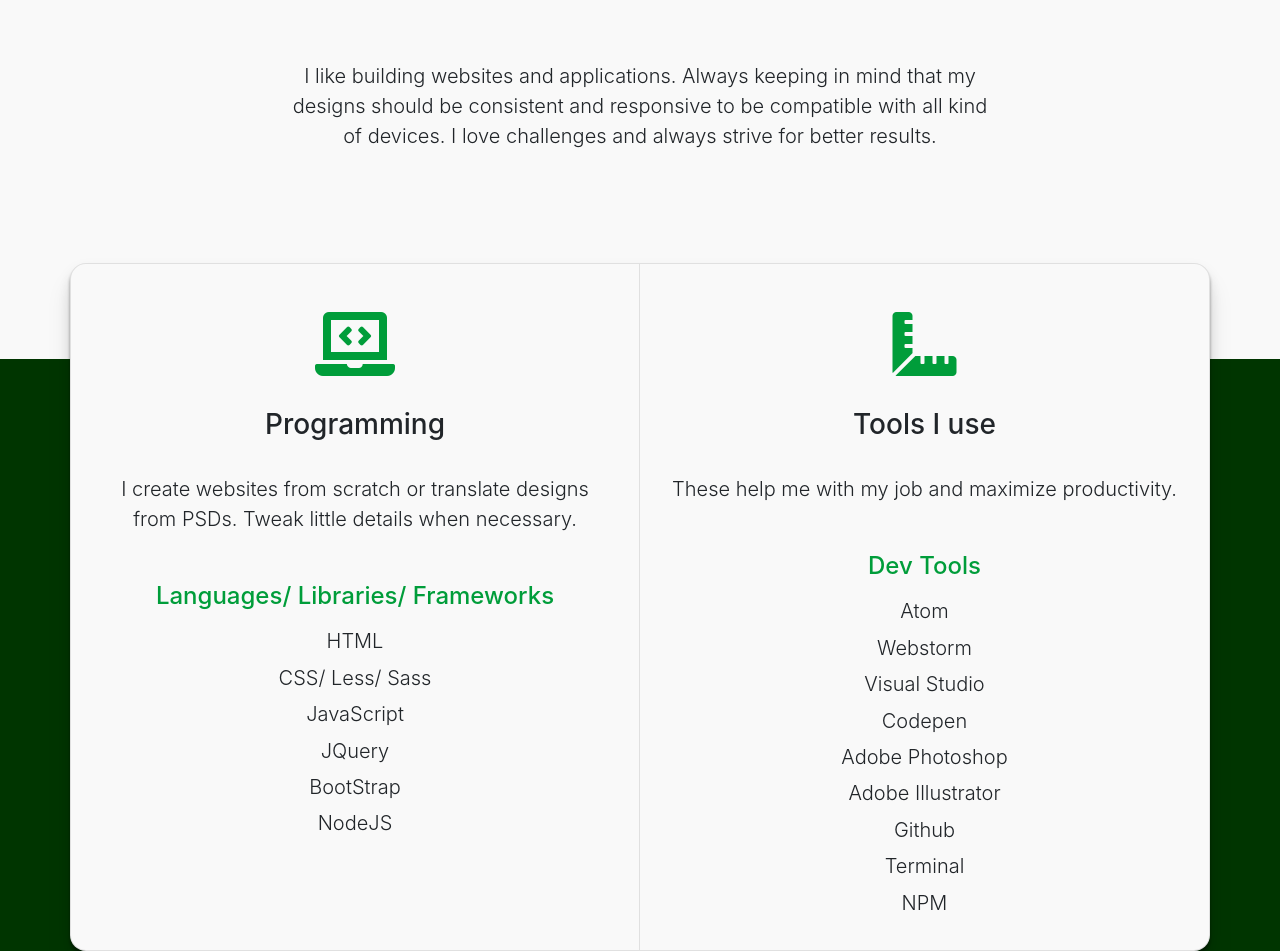
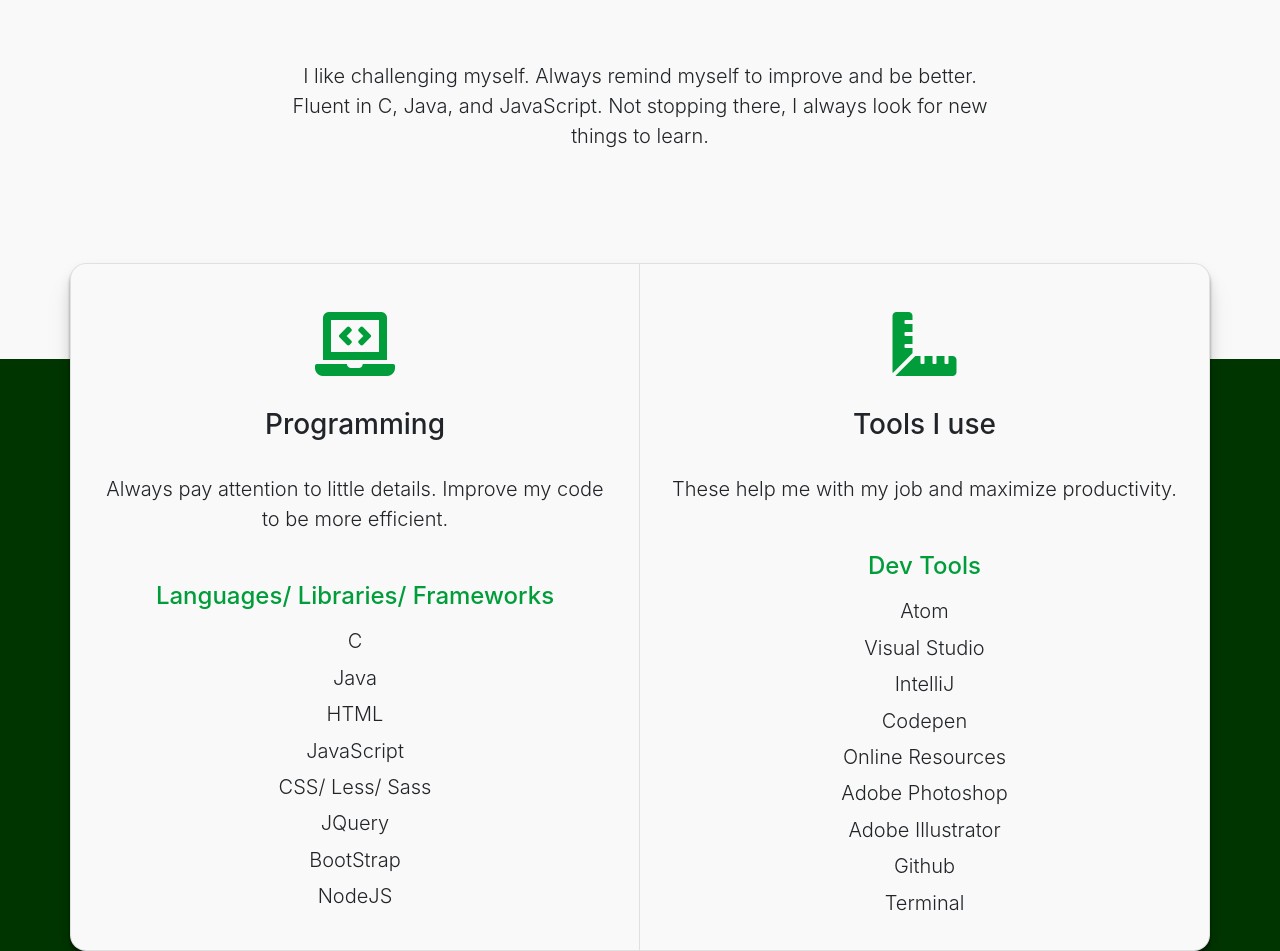
Before and after one commit to DuyBaloo/DuyBaloo.github.io, a plain HTML site: page index.html in a window 1280 px wide. Shown: the part 1179-2130 px from the top of the page. Drawn offline with nearby package versions, Linux system fonts and the light colour scheme.

Commit message:
some updates

```diff
--- a/index.html
+++ b/index.html
@@ -25,7 +25,7 @@
     <div class="img">
       <div class="text">
         <h1 class="animate1 h1">Hi, I'm <span class="highlight">Duy</span> Nguyen</h1>
-        <h1 class="animate2 h1">A Front End <span class="highlight">Developer</span></h1>
+        <h1 class="animate2 h1">A Software <span class="highlight">Developer</span></h1>
       </div>
     </div>
     <a href="#about"><i class="fas fa-arrow-circle-down fa-2x"></i></a>
@@ -61,8 +61,8 @@
     <div class="jumbotron">
       <strong><h1>About Me</h1></strong>
       <img src="./img/me.jpg" alt="me">
-      <p class="lead">I like building websites and applications. Always keeping in mind that my designs should be consistent and responsive to be compatible
-      with all kind of devices. I love challenges and always strive for better results.
+      <p class="lead">I like challenging myself. Always remind myself to improve and be better. Fluent in C, Java, and JavaScript.
+        Not stopping there, I always look for new things to learn.
       </p>
     </div>
   </section>
@@ -73,12 +73,14 @@
         <div class="col-lg-6 col-md-12">
           <i class="fas fa-laptop-code"></i>
           <h3>Programming</h3>
-          <p class="lead">I create websites from scratch or translate designs from PSDs. Tweak little details when necessary.</p>
+          <p class="lead">Always pay attention to little details. Improve my code to be more efficient.</p>
           <h4>Languages/ Libraries/ Frameworks</h4>
           <ul>
+            <li class="lead">C</li>
+            <li class="lead">Java</li>
             <li class="lead">HTML</li>
+            <li class="lead">JavaScript</li>
             <li class="lead">CSS/ Less/ Sass</li>
-            <li class="lead">JavaScript</li>
             <li class="lead">JQuery</li>
             <li class="lead">BootStrap</li>
             <li class="lead">NodeJS</li>
@@ -91,14 +93,14 @@
           <h4>Dev Tools</h4>
           <ul>
             <li class="lead">Atom</li>
-            <li class="lead">Webstorm</li>
             <li class="lead">Visual Studio</li>
+            <li class="lead">IntelliJ</li>
             <li class="lead">Codepen</li>
+            <li class="lead">Online Resources</li>
             <li class="lead">Adobe Photoshop</li>
             <li class="lead">Adobe Illustrator</li>
             <li class="lead">Github</li>
             <li class="lead">Terminal</li>
-            <li class="lead">NPM</li>
           </ul>
         </div>
       </div>
```
